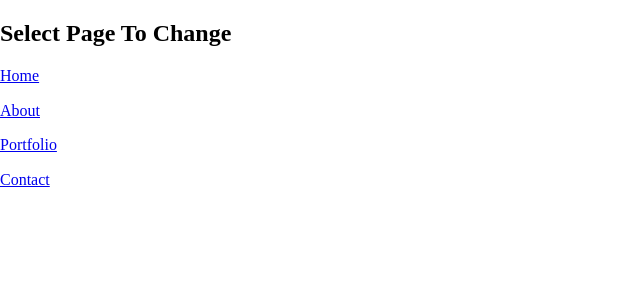
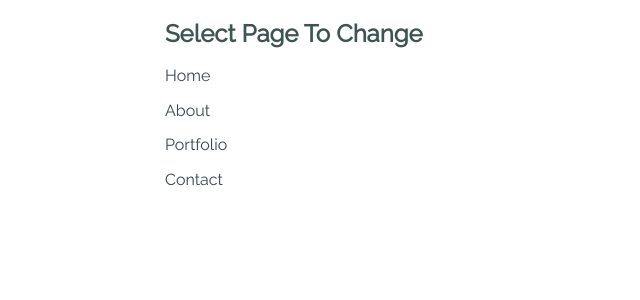
Before and after one commit to ailindoyle/Portfolio, a PHP site: page /admin.php in a window 1280 px wide. Shown: the top 300 px of the page, without its empty margins (0-640 px from the left). Run offline with PHP 8.4, Linux system fonts and the light colour scheme.

Commit message:
styling added for tables and link to css added

```diff
--- a/admin.php
+++ b/admin.php
@@ -4,6 +4,8 @@
     <title>Caitlin Doyle | Admin</title>
     <link rel="stylesheet" type="text/css" href="css/normalize.css"/>
     <link rel="stylesheet" href="https://fonts.googleapis.com/css?family=Raleway">
+    <link rel="stylesheet" type="text/css" href="css/styles.css"/>
+    <link rel="stylesheet" type="text/css" href="css/admin.css"/>
 </head>
 <body>
     <div class="container">
--- a/admin_about.php
+++ b/admin_about.php
@@ -28,6 +28,7 @@ $skillsRow=$skillsQuery->fetchAll();
     <link rel="stylesheet" type="text/css" href="css/normalize.css"/>
     <link rel="stylesheet" href="https://fonts.googleapis.com/css?family=Raleway">
     <link rel="stylesheet" type="text/css" href="css/styles.css"/>
+    <link rel="stylesheet" type="text/css" href="css/admin.css"/>
 </head>
 <body>
     <div class="container">
--- a/admin_contact.php
+++ b/admin_contact.php
@@ -22,6 +22,7 @@ $email = $row['email'];
     <link rel="stylesheet" type="text/css" href="css/normalize.css"/>
     <link rel="stylesheet" href="https://fonts.googleapis.com/css?family=Raleway">
     <link rel="stylesheet" type="text/css" href="css/styles.css"/>
+    <link rel="stylesheet" type="text/css" href="css/admin.css"/>
 </head>
 <body>
     <div class="container">
--- a/admin_home.php
+++ b/admin_home.php
@@ -23,6 +23,7 @@ $summary = $row['summary'];
     <link rel="stylesheet" type="text/css" href="css/normalize.css"/>
     <link rel="stylesheet" href="https://fonts.googleapis.com/css?family=Raleway">
     <link rel="stylesheet" type="text/css" href="css/styles.css"/>
+    <link rel="stylesheet" type="text/css" href="css/admin.css"/>
 </head>
 <body>
     <div class="container">
--- a/admin_portfolio.php
+++ b/admin_portfolio.php
@@ -19,6 +19,7 @@ $row=$projectQuery->fetchAll();
     <link rel="stylesheet" type="text/css" href="css/normalize.css"/>
     <link rel="stylesheet" href="https://fonts.googleapis.com/css?family=Raleway">
     <link rel="stylesheet" type="text/css" href="css/styles.css"/>
+    <link rel="stylesheet" type="text/css" href="css/admin.css"/>
 </head>
 <body>
     <div class="container">
--- /dev/null
+++ b/css/admin.css
@@ -0,0 +1,9 @@
+
+table, th, td {
+    border-collapse: collapse;
+    border: 1px solid #36494d;
+}
+
+a {
+    color: #36494d;
+}
--- a/portfolio_manage.php
+++ b/portfolio_manage.php
@@ -42,6 +42,7 @@ $alternativeText = $row['alternativeText'];
     <link rel="stylesheet" type="text/css" href="css/normalize.css"/>
     <link rel="stylesheet" href="https://fonts.googleapis.com/css?family=Raleway">
     <link rel="stylesheet" type="text/css" href="css/styles.css"/>
+    <link rel="stylesheet" type="text/css" href="css/admin.css"/>
 </head>
 <body>
     <div class="container">
```
Also changed, not shown: 1 other file.
